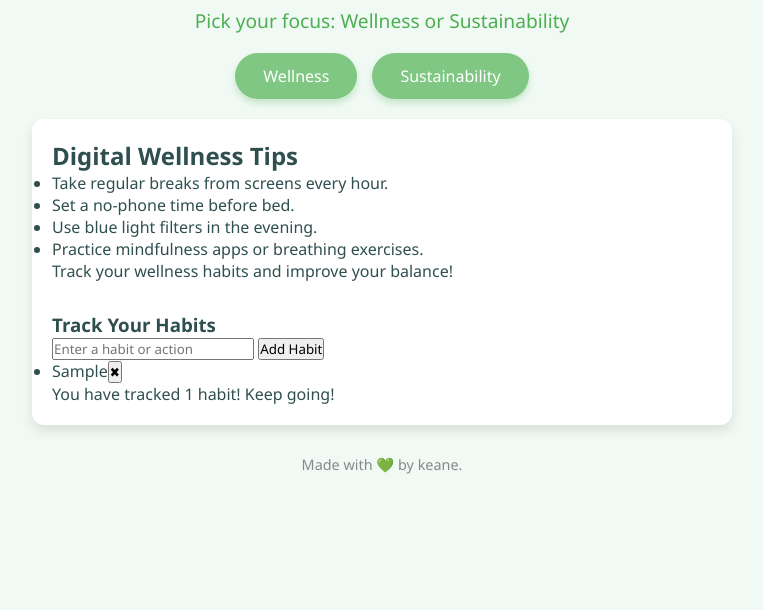
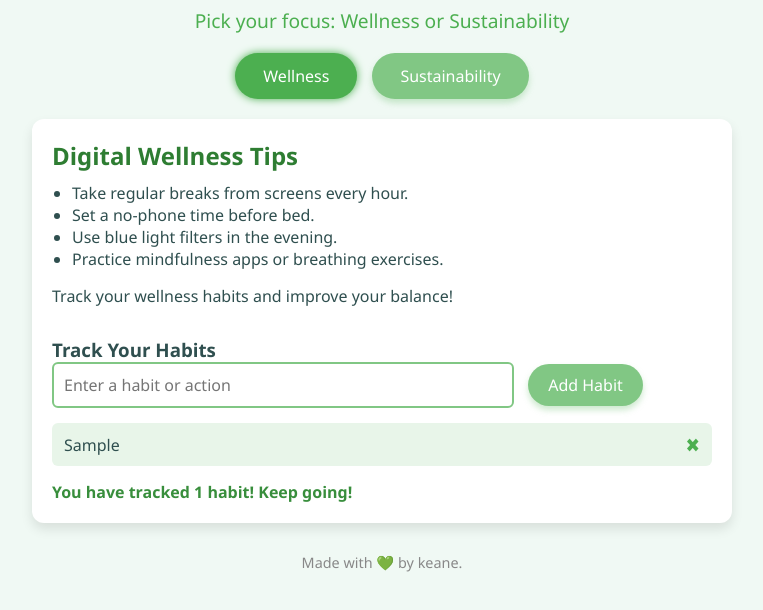
Before and after one commit to Keaane/Greenly, a plain HTML site: page index.html in a window 1280 px wide. Both pictures are taken after typing "Sample" into the empty fields and a click on the button "Add Habit". Shown: the part 78-688 px from the top of the page, without its empty margins (258-1021 px from the left). Drawn offline with Linux system fonts and the light colour scheme.

Commit message:
Update style.css

```diff
--- a/style.css
+++ b/style.css
@@ -61,6 +61,11 @@ header p {
   box-shadow: 0 0 0 3px #a5d6a7;
 }
 
+.focus-buttons button.active {
+  background-color: #4caf50;
+  box-shadow: 0 0 8px #4caf50;
+}
+
 main {
   width: 90%;
   max-width: 700px;
@@ -68,7 +73,76 @@ main {
   border-radius: 12px;
   box-shadow: 0 6px 12px rgba(0,0,0,0.1);
   padding: 20px;
-  min-height: 300px;
+  min-height: 400px;
+}
+
+#contentArea h2 {
+  color: #2e7d32;
+  margin-bottom: 10px;
+}
+
+#contentArea ul {
+  list-style-type: disc;
+  margin-left: 20px;
+  margin-bottom: 15px;
+}
+
+#habitSection {
+  margin-top: 30px;
+}
+
+#habitInput {
+  width: 70%;
+  padding: 10px;
+  border: 2px solid #81c784;
+  border-radius: 6px;
+  font-size: 1rem;
+  margin-right: 10px;
+}
+
+#addHabitBtn {
+  padding: 10px 20px;
+  background-color: #81c784;
+  border: none;
+  border-radius: 25px;
+  color: white;
+  cursor: pointer;
+  font-size: 1rem;
+  transition: background-color 0.3s ease;
+  box-shadow: 0 4px 6px rgba(129, 199, 132, 0.4);
+}
+
+#addHabitBtn:hover {
+  background-color: #4caf50;
+}
+
+#habitList {
+  margin-top: 15px;
+  list-style-type: none;
+}
+
+#habitList li {
+  background: #e8f5e9;
+  padding: 8px 12px;
+  margin-bottom: 8px;
+  border-radius: 6px;
+  display: flex;
+  justify-content: space-between;
+  align-items: center;
+}
+
+#habitList li button {
+  background: transparent;
+  border: none;
+  font-size: 1.2rem;
+  color: #4caf50;
+  cursor: pointer;
+}
+
+#streakMsg {
+  margin-top: 15px;
+  font-weight: 600;
+  color: #388e3c;
 }
 
 footer {
```
